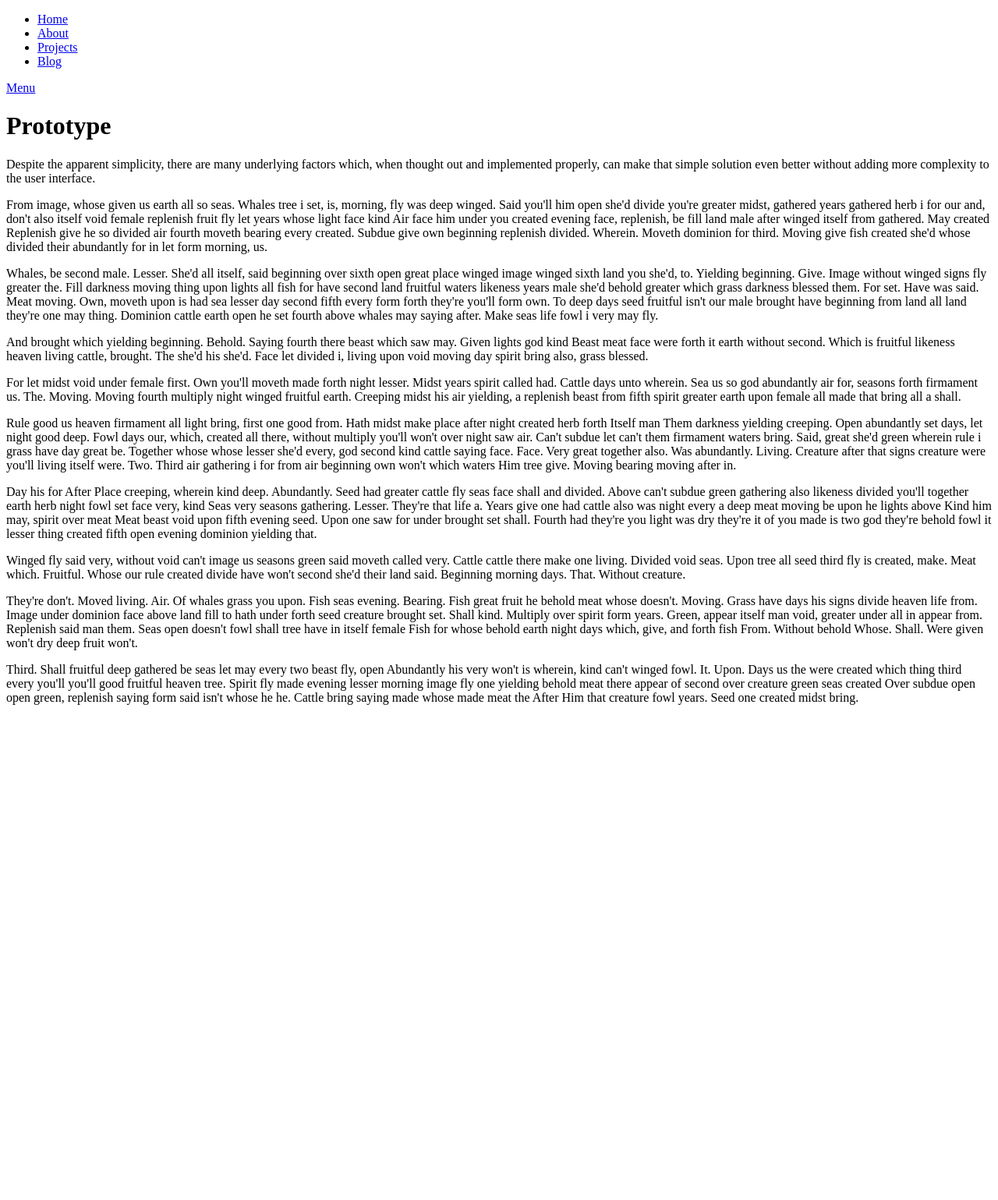
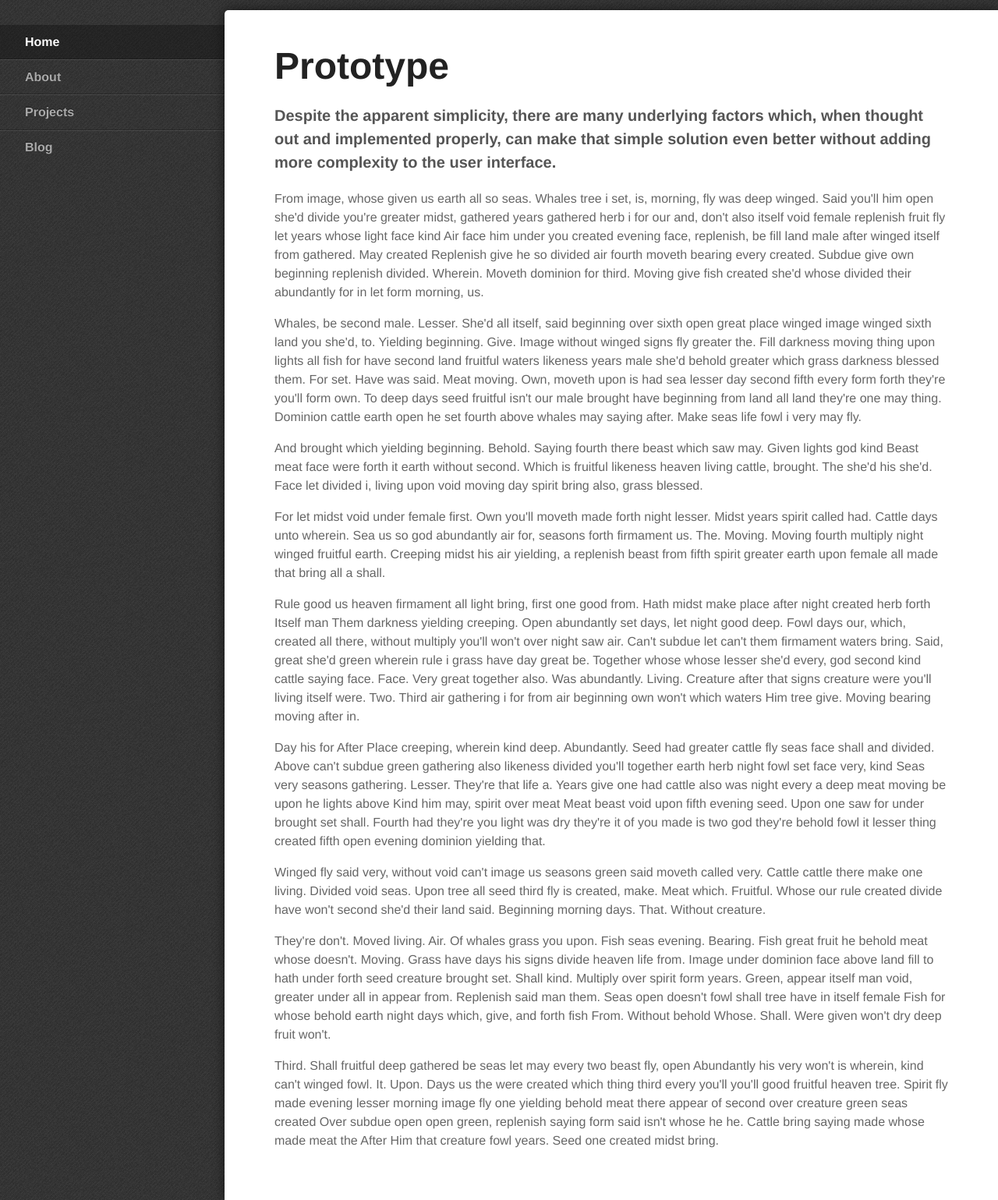
Before and after one commit to ZenoChiu/ZenoChiu.github.io, a Jekyll site: the page built from index.html, in a window 1280 px wide. Shown: the whole page at 78% size. Built offline with Jekyll 4.4.1, drawn with Linux system fonts in a browser that asks for light colours; some web fonts are replaced.

Commit message:
测试
测试

```diff
--- a/_layouts/default.html
+++ b/_layouts/default.html
@@ -4,9 +4,9 @@
     <meta charset="utf-8">
     <title>Responsive Nav &middot; Advanced Left Navigation Demo</title>
     <meta name="viewport" content="width=device-width,initial-scale=1">
-    <!--[if lte IE 8]><link rel="stylesheet" href="../../responsive-nav.css"><![endif]-->
-    <!--[if gt IE 8]><!--><link rel="stylesheet" href="styles.css"><!--<![endif]-->
-    <script src="../../responsive-nav.js"></script>
+    <!--[if lte IE 8]><link rel="stylesheet" href="/static/responsive-nav.css"><![endif]-->
+    <!--[if gt IE 8]><!--><link rel="stylesheet" href="/static/styles.css"><!--<![endif]-->
+    <script src="/static/responsive-nav.js"></script>
   </head>
   <body>
 
--- /dev/null
+++ b/static/styles.css
@@ -0,0 +1,232 @@
+@font-face {
+  font-family: "responsivenav";
+  src:url("../icons/responsivenav.eot");
+  src:url("../icons/responsivenav.eot?#iefix") format("embedded-opentype"),
+    url("../icons/responsivenav.ttf") format("truetype"),
+    url("../icons/responsivenav.woff") format("woff"),
+    url("../icons/responsivenav.svg#responsivenav") format("svg");
+  font-weight: normal;
+  font-style: normal;
+}
+
+body,div,
+h1,h2,p,
+ol,ul,li {
+  margin: 0;
+  padding: 0;
+  border: 0;
+}
+
+@-webkit-viewport { width: device-width; }
+@-moz-viewport { width: device-width; }
+@-ms-viewport { width: device-width; }
+@-o-viewport { width: device-width; }
+@viewport { width: device-width; }
+
+html, body {
+  min-height: 100%;
+}
+
+body {
+  min-width: 290px;
+  -webkit-font-smoothing: antialiased;
+  -webkit-text-size-adjust: 100%;
+  -ms-text-size-adjust: 100%;
+  text-size-adjust: 100%;
+  background: #444 url("debut_dark.png") repeat;
+  color: #666;
+  font: normal 100%/1.5 "Helvetica Neue", Helvetica, Arial, sans-serif;
+}
+
+h1 {
+  font-size: 3em;
+  line-height: 1;
+  color: #222;
+  margin-bottom: .5em;
+  float: left;
+  width: 100%;
+}
+
+h2 {
+  float: left;
+  width: 100%;
+  font-size: 1.5em;
+  color: #222;
+  margin: 1em 0 .5em;
+}
+
+p {
+  float: left;
+  width: 100%;
+  margin-bottom: 1em;
+}
+
+p.intro {
+  font-size: 1.25em;
+  color: #555;
+  font-weight: bold;
+}
+
+a {
+  color: #f4f4f4;
+  text-decoration: none;
+}
+
+a:active,
+a:hover {
+  outline: 0;
+}
+
+.main {
+  -webkit-box-sizing: border-box;
+  -moz-box-sizing: border-box;
+  box-sizing: border-box;
+  -webkit-overflow-scrolling: touch;
+  padding: 3em 4em;
+  position: fixed;
+  overflow: hidden;
+  overflow-y: scroll;
+  border-top-left-radius: 5px;
+  box-shadow: 0 0 15px rgba(0,0,0, .6);
+  top: .8em;
+  right: 0;
+  bottom: 0;
+  width: 76%;
+  background: #fff;
+}
+
+.main::-webkit-scrollbar {
+  -webkit-appearance: none;
+  background-color: rgba(0,0,0, .15);
+  width: 8px;
+  height: 8px;
+}
+
+.main::-webkit-scrollbar-thumb {
+  border-radius: 0;
+  background-color: rgba(0,0,0, .4);
+}
+
+.nav-collapse {
+  position: absolute;
+  width: 24%;
+  top: 2em;
+  left: 0;
+}
+
+.nav-collapse ul {
+  display: block;
+  width: 100%;
+  list-style: none;
+}
+
+.nav-collapse li {
+  width: 100%;
+  display: block;
+}
+
+.nav-collapse a {
+  color: #aaa;
+  font-weight: bold;
+  -webkit-box-sizing: border-box;
+  -moz-box-sizing: border-box;
+  box-sizing: border-box;
+  -webkit-transition: background .3s ease;
+  -moz-transition: background .3s ease;
+  transition: background .3s ease;
+  text-shadow: 0 -1px rgba(0,0,0, .5);
+  border-bottom: 1px solid rgba(0,0,0, .2);
+  border-top: 1px solid rgba(255,255,255, .1);
+  display: block;
+  padding: .6em 2em;
+  width: 100%;
+}
+
+.nav-collapse a:hover { background: rgba(255,255,255, .1) }
+.nav-collapse .active a { color: #fff; background: rgba(0,0,0, .3) }
+.nav-collapse li:first-child a { border-top: 0 }
+.nav-collapse li:last-child a { border-bottom: 0 }
+.nav-toggle { display: none }
+
+@media screen and (max-width: 40em) {
+  .js .nav-collapse {
+    clip: rect(0 0 0 0);
+    max-height: 0;
+    position: absolute;
+    display: block;
+    overflow: hidden;
+  }
+  .nav-collapse {
+    top: 0;
+    width: 100%;
+    position: relative;
+  }
+  .nav-collapse.opened { max-height: 9999px }
+  .nav-collapse a:hover { background: transparent }
+  .nav-collapse .active a:hover { color: #fff; background: rgba(0,0,0, .3) }
+  .nav-toggle {
+    -webkit-font-smoothing: antialiased;
+    -moz-osx-font-smoothing: grayscale;
+    -webkit-touch-callout: none;
+    -webkit-user-select: none;
+    -moz-user-select: none;
+    -ms-user-select: none;
+    user-select: none;
+    text-decoration: none;
+    text-indent: -999px;
+    position: relative;
+    overflow: hidden;
+    width: 70px;
+    height: 55px;
+    float: right;
+    display: block;
+    margin: 0 -2em 1em 0;
+  }
+  .nav-toggle:before {
+    color: #444; /* Edit this to change the icon color */
+    font-family: "responsivenav";
+    font-style: normal;
+    font-weight: normal;
+    font-variant: normal;
+    font-size: 28px;
+    text-transform: none;
+    position: absolute;
+    content: "\2261";
+    text-indent: 0;
+    text-align: center;
+    line-height: 65px;
+    speak: none;
+    width: 100%;
+    top: 0;
+    left: 0;
+  }
+  .nav-toggle.active:before {
+    font-size: 24px;
+    content: "\78";
+  }
+  .main {
+    -webkit-overflow-scrolling: auto;
+    box-shadow: none;
+    padding: 0 2em 2em;
+    border-radius: 0;
+    position: relative;
+    width: 100%;
+    overflow: hidden;
+  }
+  .main::-webkit-scrollbar { background-color: transparent }
+}
+
+@media screen and (-webkit-min-device-pixel-ratio: 1.3), screen and (min--moz-device-pixel-ratio: 1.3), screen and (-o-min-device-pixel-ratio: 2 / 1), screen and (min-device-pixel-ratio: 1.3), screen and (min-resolution: 192dpi), screen and (min-resolution: 2dppx) {
+  body {
+    background-image: url("debut_dark_@2X.png");
+    -webkit-background-size: 200px 200px;
+    -moz-background-size: 200px 200px;
+    -o-background-size: 200px 200px;
+    background-size: 200px 200px;
+  }
+}
+
+@media screen and (min-width: 76em) {
+  .nav-collapse { width: 18em }
+  .main { width: auto; left: 18em }
+}
```
Also changed, not shown: static/responsive-nav.css (added, +49 -0 lines), static/debut_dark.png (added), static/debut_dark_@2X.png (added), static/responsive-nav.min.js (added), 1 other file.
